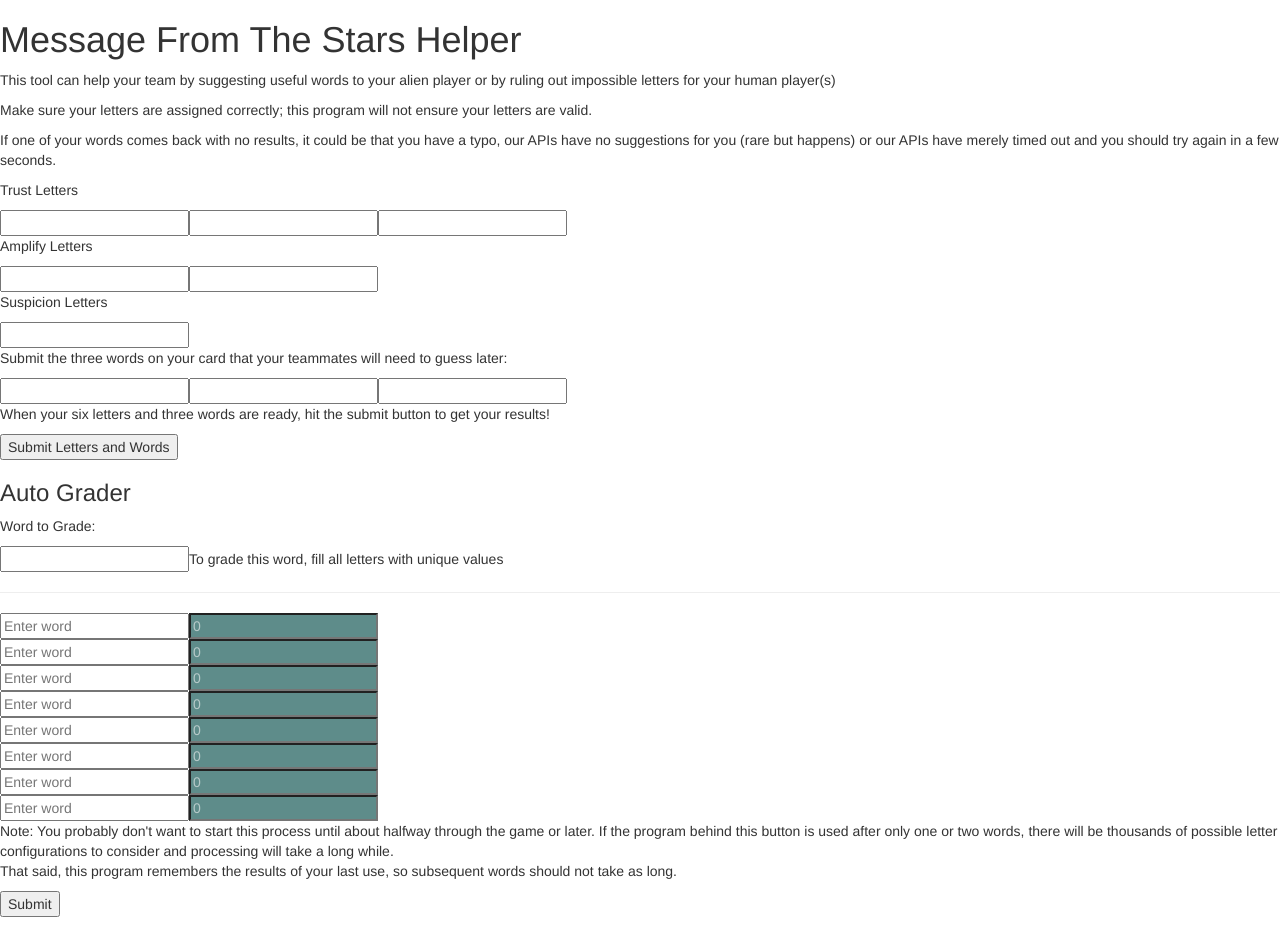
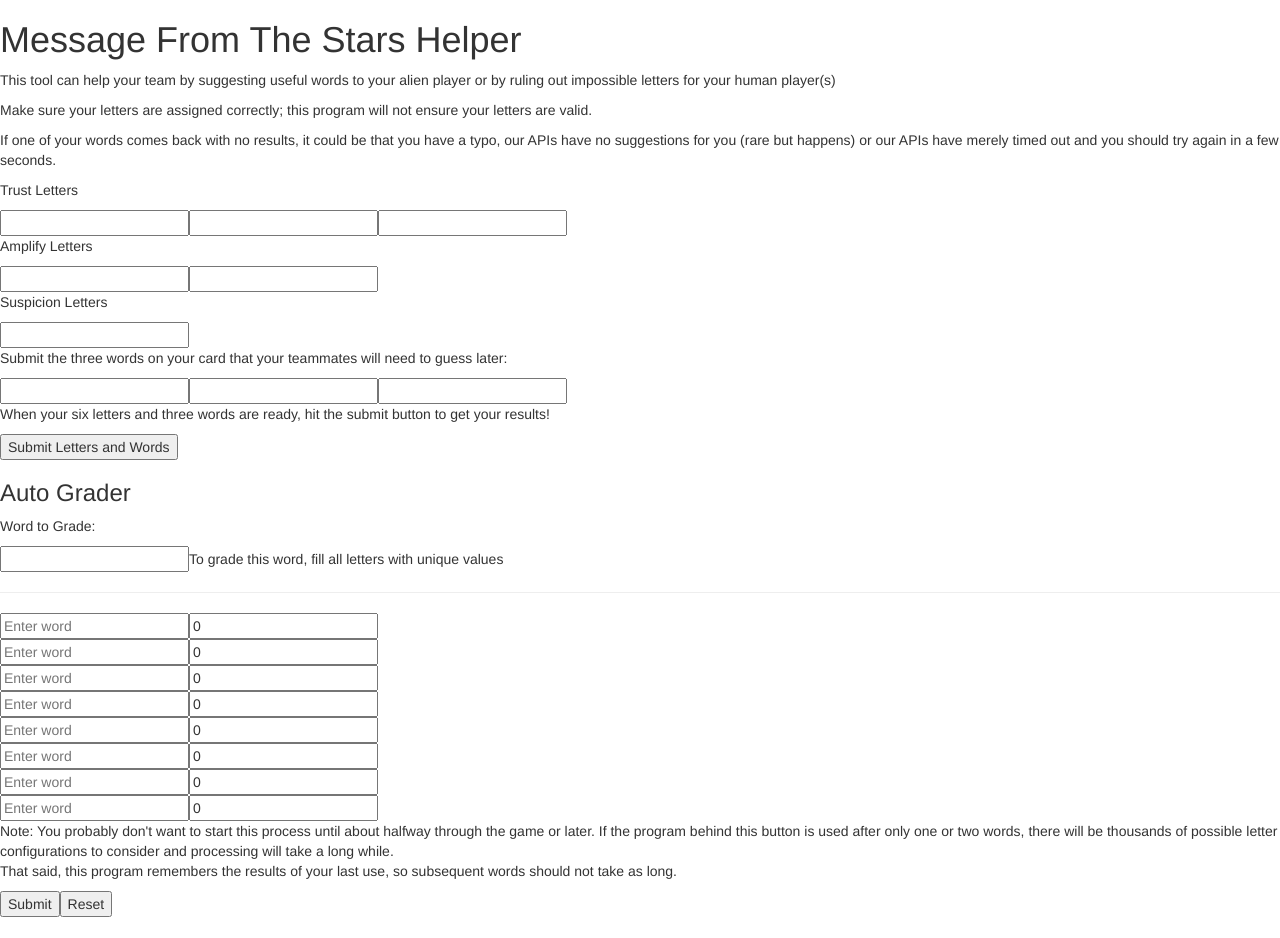
Before and after one commit to swordgeo/Message-From-The-Stars, a React (Create React App) app in the folder frontend/: page / in a window 1280 px wide. Shown: the top 938 px of the page. Built offline with nearby package versions, Linux system fonts and the light colour scheme.

Commit message:
added resetClueWords() - re-added association API

```diff
--- a/frontend/src/components/App.js
+++ b/frontend/src/components/App.js
@@ -22,7 +22,12 @@ function App() {
   // const API_URL = process.env.REACT_APP_API_URL;
   // console.log("API_URL:", API_URL);
 
-  const suggestions = UseGetSuggestions(fetchTrigger ? letters : [], fetchTrigger ? words : [], setIsLoading, setError);
+  // const suggestions = UseGetSuggestions(fetchTrigger, setIsLoading, setError);
+
+  const suggestions = UseGetSuggestions(fetchTrigger, letters, words, setIsLoading, setError);
+
+
+
 
   //something to check for duped input letters/words
   const hasDuplicates = (array) => {
@@ -30,7 +35,7 @@ function App() {
   };
 
 
-  // takes in letters and words from HTML, posts them to Flask function  and then displays the suggestions
+  // takes in letters and words from HTML, posts them to Flask function and then displays the suggestions
   function submitLetterWords() {
     const letterInputs = document.querySelectorAll('.input-box');
     const newLetters = Array.from(letterInputs).map(input => input.value);
@@ -53,7 +58,14 @@ function App() {
 
     setIsLoading(true);
     setError(null);
-    setFetchTrigger(true); //trigger the fetch
+
+    // Reset fetchTrigger to false first to ensure re-trigger works
+    setFetchTrigger(false);
+
+    // Ensure the state update happens properly
+    setTimeout(() => {
+      setFetchTrigger(true); //trigger the fetch
+    }, 0);
   }
 
   // if (isLoading) return <div>Loading...</div>;
--- a/frontend/src/components/ClueWordInput.js
+++ b/frontend/src/components/ClueWordInput.js
@@ -15,10 +15,27 @@ function ClueWordInput(id, onChange) {
         pattern="[a-z]{20}"
         placeholder="Enter word"
       />
-      <input
+      {/* <input
         value={grade}
         onChange={e => setGrade(parseInt(e.target.value, 10) || 0)} // Parse the input to integer
         type="number"
+        class="clue-grade-input-box"
+      /> */}
+      <input
+        value={grade}
+        onChange={e => {
+          const input = e.target.value;
+          // Allow empty input or a single "-" (preparing to enter negative number)
+          if (input === '' || input === '-') {
+            setGrade(input);
+          } else {
+            const parsed = parseInt(input, 10);
+            if (!isNaN(parsed)) {
+              setGrade(parsed);
+            }
+          }
+        }}
+        type="text"  // Change to text to allow natural input
         class="clue-grade-input-box"
       />
     </div>
--- a/frontend/src/components/ClueWordInputSet.js
+++ b/frontend/src/components/ClueWordInputSet.js
@@ -11,7 +11,7 @@ function WordInputSet() {
   const [fetchTrigger, setFetchTrigger] = useState(false);
   const [selectedLetters, setSelectedLetters] = useState(Array(6).fill('')); // Initialize with empty strings
 
-
+  // now we call the API call
   const letterData = UseGetPossibleLetters(fetchTrigger ? words : [], fetchTrigger ? grades : [], setIsLoading, setError);
   // letterData.possible_letters and data.distinct_combinations
 
@@ -29,6 +29,39 @@ function WordInputSet() {
   ) : [];
 
 
+  function resetClueWords() {
+    fetch(`${process.env.REACT_APP_API_URL}/reset-clues`, {
+      method: 'DELETE',
+      headers: {
+        'Content-Type': 'application/json',
+      }
+    })
+    .then(response => {
+      if (!response.ok) {
+        throw new Error('Failed to reset possible letters/distinct combinations');
+      }
+      return response.json();
+    })
+    .then(() => {
+      console.log("Successfully reset possible letters and combinations.");
+      // reset frontend state
+      setWords({});
+      setGrades({});
+      setIsLoading(false);
+      setError(null);
+      setFetchTrigger(false); // Prevent UseGetPossibleLetters from refetching
+
+      // Force letterData to clear by setting an empty state
+    setSelectedLetters(Array(6).fill('')); // Reset selected letter filters
+
+    })
+    .catch(error => {
+      console.error("Error resetting possible letters/distinct combinations:", error);
+      setError(error);
+    });
+  }
+
+
   function submitClueWords() {
     const clueWordInputs = document.querySelectorAll('.clue-word-input-box');
     const newClueWords = Array.from(clueWordInputs).map(input => input.value);
@@ -36,7 +69,7 @@ function WordInputSet() {
     const clueGradeInputs = document.querySelectorAll('.clue-grade-input-box');
     const newClueGrades = Array.from(clueGradeInputs).map(input => input.value);
 
-    console.log("ClueWordInputSet 22", newClueWords, newClueGrades);
+    console.log("ClueWordInputSet.js submitClueWords()", newClueWords, newClueGrades);
 
     setWords(newClueWords);
     setGrades(newClueGrades);
@@ -50,6 +83,7 @@ function WordInputSet() {
     setFetchTrigger(true); //trigger the fetch
   }
 
+
   return (
     <section id="human-half">
       <div className="word-input-set">
@@ -61,6 +95,7 @@ function WordInputSet() {
           there will be thousands of possible letter configurations to consider and processing will take a long while.
           <br/>That said, this program remembers the results of your last use, so subsequent words should not take as long.</p>
         <button onClick={submitClueWords}>Submit</button>
+        <button onClick={resetClueWords}>Reset</button>
       </div>
 
       <div>
--- a/frontend/src/components/GetSuggestions.js
+++ b/frontend/src/components/GetSuggestions.js
@@ -1,13 +1,16 @@
 import { useState, useEffect } from 'react';
 
 
-  function UseGetSuggestions(letters, words, setIsLoading, setError) {
+function UseGetSuggestions(fetchTrigger, letters, words, setIsLoading, setError) {
     const [data, setData] = useState(null);
     const API_URL = process.env.REACT_APP_API_URL;
 
     // Return the promise from fetch
     useEffect(() => {
-      if (letters.length === 0 || words.length === 0) return;
+      if (!fetchTrigger || letters.length === 0 || words.length === 0) return;
+
+      setIsLoading(true);
+      setError(null);
 
       const encodedLetters = letters.join(',');
       const encodedWords = words.join(',');
@@ -24,16 +27,19 @@ import { useState, useEffect } from 'react';
     .then(data => {
       console.log("Fetched data:", data); // Log the fetched data
       setData(data.suggestions); // Ensure we are setting the correct part of the response
-      setIsLoading(false);
     })
     .catch(error => {
       console.error('Error fetching suggestions:', error);
       setError(error);
+    })
+    .finally(() => {
       setIsLoading(false);
     });
-  }, [letters, words, API_URL, setIsLoading, setError]);
+  // }, [letters, words, API_URL, setIsLoading, setError]);
+  }, [fetchTrigger]); // Only run when fetchTrigger changes
+
 
       return data;
-  }
+}
 
 export default UseGetSuggestions;
```
Also changed, not shown: 2 other files (tests, documents, lock files or other folders).
